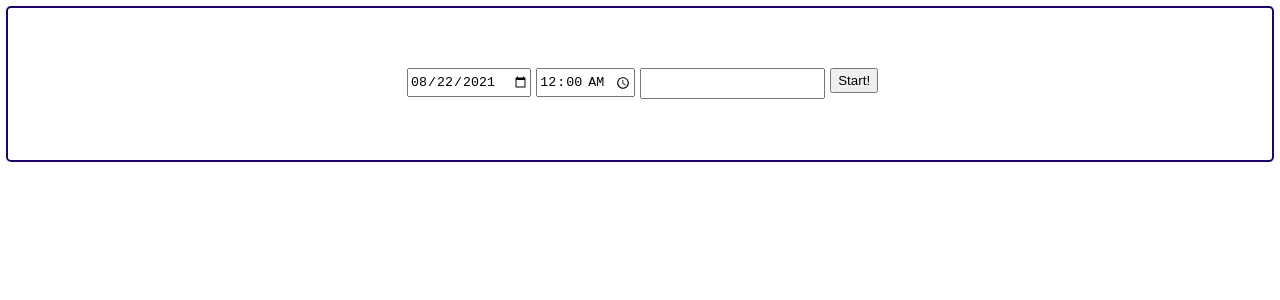
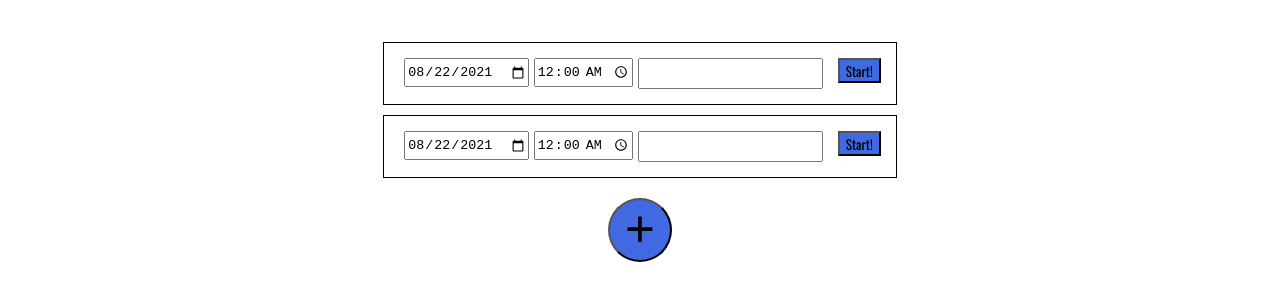
Before and after one commit to szabkriss/CountDown-ReactJs, a React (Create React App) app: page / in a window 1280 px wide. Shown: the top 300 px of the page. Built offline with nearby package versions, Linux system fonts and the light colour scheme; a web font is replaced by a local one.

Commit message:
fonts and add button added

```diff
--- a/src/App.css
+++ b/src/App.css
@@ -1,22 +1,23 @@
 @import url('https://fonts.googleapis.com/css2?family=Indie+Flower&family=Rampart+One&family=Staatliches&display=swap');
+@import url('https://fonts.googleapis.com/css2?family=Anton&family=Oswald&display=swap');
 
 .App {
 font-family: 'Rampart One', cursive;
-height: 100px;
 display: flex;
-flex-direction: row;
+flex-direction: column;
 flex-wrap: nowrap;
 justify-content: center;
 align-content: stretch;
 align-items: center;
-border: 2px solid rgb(33, 1, 107);
 border-radius: 5px;
 padding: 2vw 0;
 margin: 0.5vw
 }
 
 .Countdown button {
-  margin-left: 5px;
+  font-family: 'Oswald', sans-serif;
+  background-color: royalblue;
+  margin-left: 15px;
   height: 25px;
 }
 
@@ -30,3 +31,28 @@ margin: 0.5vw
 margin-left: 5px;
 height: 25px;
 }
+
+.InputPage button {
+  font-family: 'Oswald', sans-serif;
+  background-color: royalblue;
+  margin-left: 15px;
+  }
+
+.CoutdownComponent{
+  border: 1px solid black;
+  padding: 15px;
+  margin-top: 10px;
+}
+
+.Plus-button{
+  display: flex;
+  align-items: center;
+  justify-content: center;
+  align-content: center;
+  font-size: 4vw;
+  border-radius: 50%;
+  background-color: royalblue;
+  height: 5vw;
+  width: 5vw;
+  margin-top: 20px;
+}
--- a/src/App.js
+++ b/src/App.js
@@ -1,40 +1,16 @@
 import './App.css';
 import { useState } from 'react';
-import CountDown from './components-pages/CountdownPage'
-import InputPage from './components-pages/InputPage';
+import CountDown from './pages/CountdownPage'
+import InputPage from './pages/InputPage';
+import CountdownComponent from './components/CountdownComonent';
 
 function App() {
-  let [timerStarted, setTimerStarted] = useState(false)
-  let [secondsLeft, setSecondsLeft] = useState(0)
-  let [occation, setOccation] = useState("")
 
   return (
     <div className="App">
-
-          <div
-          className="InputPage"
-          style = {{ display: timerStarted ? "none" : "flex" }}
-          >
-              <InputPage
-                setTimerStarted={setTimerStarted}
-                setSecondsLeft={setSecondsLeft}
-                setOccation={setOccation}
-              />
-          </div>
-
-          <div
-          className="Countdown"
-          style = {{ display: timerStarted ? "flex" : "none" }}
-          >
-              <CountDown
-                secondsLeft={secondsLeft}
-                setSecondsLeft={setSecondsLeft}
-                timerStarted={timerStarted}
-                setTimerStarted={setTimerStarted}
-                occation={occation}
-              />
-          </div>
-
+      <CountdownComponent/>
+      <CountdownComponent/>
+      <button className="Plus-button">+</button>
     </div>
   );
 }
--- /dev/null
+++ b/src/components/CountdownComonent.js
@@ -0,0 +1,41 @@
+import { useState } from 'react';
+import CountDown from '../pages/CountdownPage'
+import InputPage from '../pages/InputPage';
+
+function CountdownComponent() {
+  let [timerStarted, setTimerStarted] = useState(false)
+  let [secondsLeft, setSecondsLeft] = useState(0)
+  let [occation, setOccation] = useState("")
+
+  return (
+    <div className="CoutdownComponent">
+
+          <div
+          className="InputPage"
+          style = {{ display: timerStarted ? "none" : "flex" }}
+          >
+              <InputPage
+                setTimerStarted={setTimerStarted}
+                setSecondsLeft={setSecondsLeft}
+                setOccation={setOccation}
+              />
+          </div>
+
+          <div
+          className="Countdown"
+          style = {{ display: timerStarted ? "flex" : "none" }}
+          >
+              <CountDown
+                secondsLeft={secondsLeft}
+                setSecondsLeft={setSecondsLeft}
+                timerStarted={timerStarted}
+                setTimerStarted={setTimerStarted}
+                occation={occation}
+              />
+          </div>
+
+    </div>
+  );
+}
+
+export default CountdownComponent;
```
Also changed, not shown: src/pages/CountdownPage.js (renamed from src/components-pages/CountdownPage.js), src/pages/InputPage.js (renamed from src/components-pages/InputPage.js).
